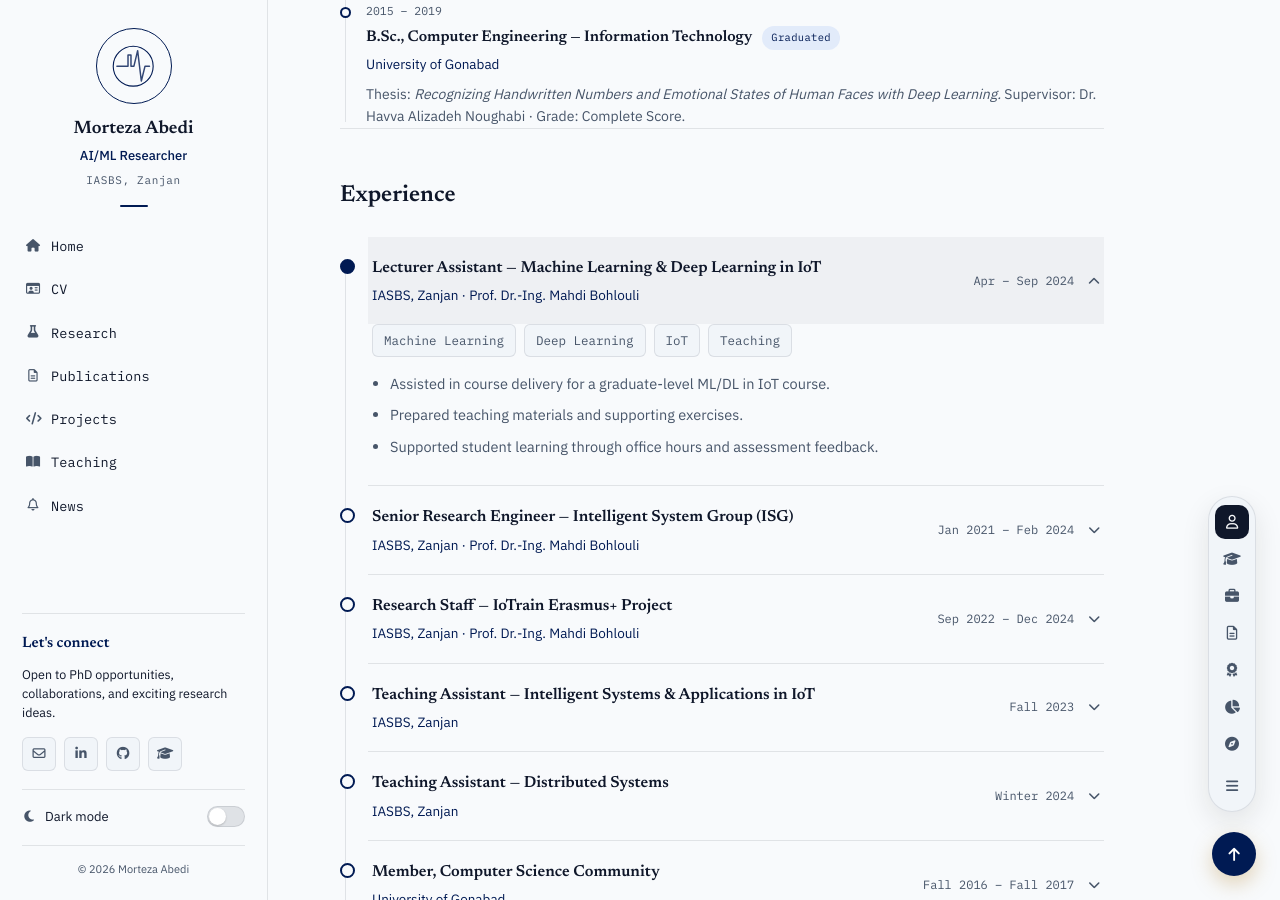
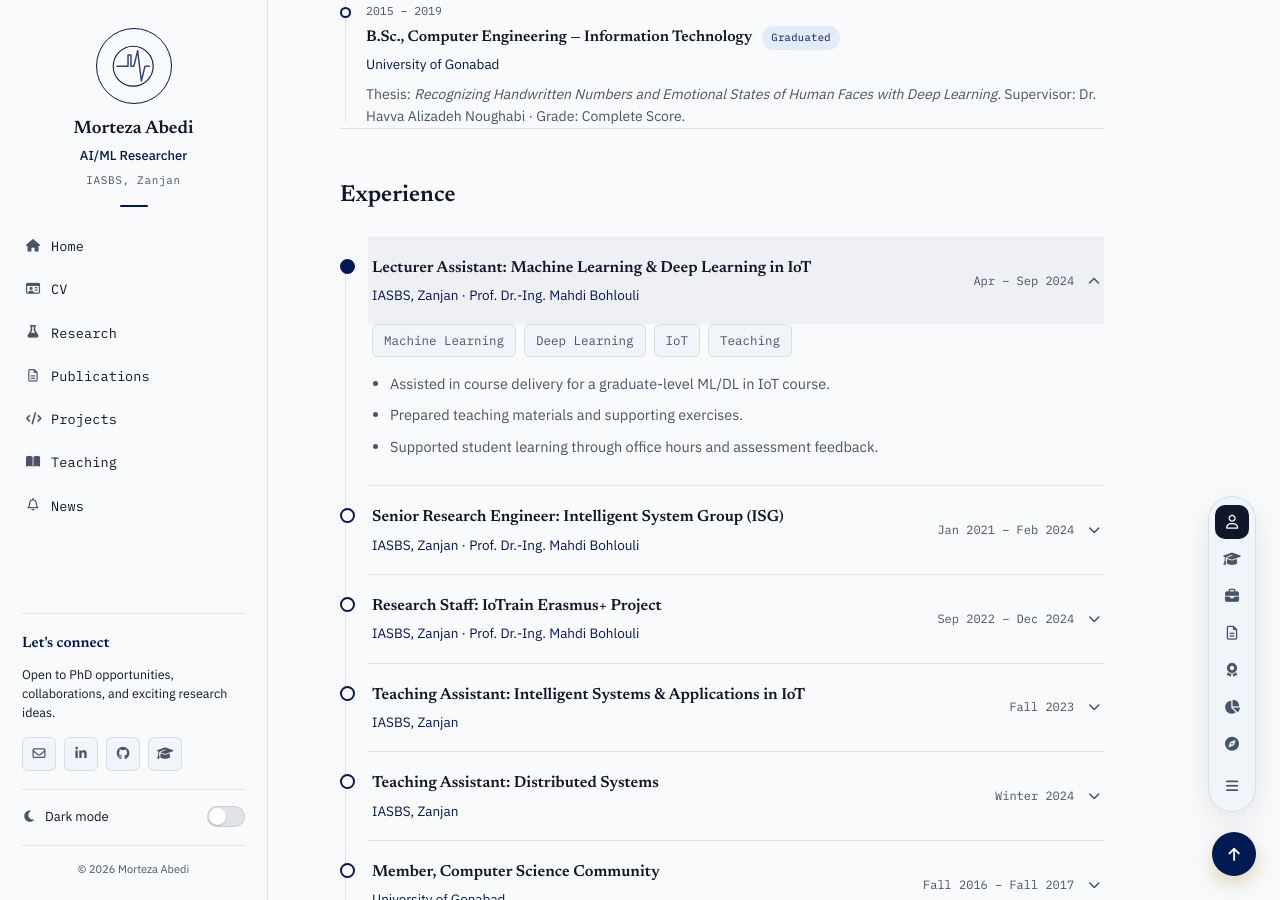
Before and after one commit to mortezatto/mortezatto.github.io, a Jekyll site: the page built from cv.md, in a window 1280 px wide and 900 px high, scrolled down 956 px. Built offline with Jekyll 4.4.1, drawn with Linux system fonts in a browser that asks for light colours; comment, search, counter and statistics services are not loaded.

Commit message:
Change something in the index files

```diff
--- a/_data/experience.json
+++ b/_data/experience.json
@@ -1,7 +1,7 @@
 [
   {
     "id": "lecturer-assistant-ml-iot",
-    "title": "Lecturer Assistant — Machine Learning &amp; Deep Learning in IoT",
+    "title": "Lecturer Assistant: Machine Learning &amp; Deep Learning in IoT",
     "org": "IASBS, Zanjan · Prof. Dr.-Ing. Mahdi Bohlouli",
     "dates": "Apr – Sep 2024",
     "open": true,
@@ -14,7 +14,7 @@
   },
   {
     "id": "senior-research-engineer-isg",
-    "title": "Senior Research Engineer — Intelligent System Group (ISG)",
+    "title": "Senior Research Engineer: Intelligent System Group (ISG)",
     "org": "IASBS, Zanjan · Prof. Dr.-Ing. Mahdi Bohlouli",
     "dates": "Jan 2021 – Feb 2024",
     "open": false,
@@ -26,7 +26,7 @@
   },
   {
     "id": "research-staff-iotrain",
-    "title": "Research Staff — IoTrain Erasmus+ Project",
+    "title": "Research Staff: IoTrain Erasmus+ Project",
     "org": "IASBS, Zanjan · Prof. Dr.-Ing. Mahdi Bohlouli",
     "dates": "Sep 2022 – Dec 2024",
     "open": false,
@@ -38,7 +38,7 @@
   },
   {
     "id": "ta-intelligent-systems-iot",
-    "title": "Teaching Assistant — Intelligent Systems &amp; Applications in IoT",
+    "title": "Teaching Assistant: Intelligent Systems &amp; Applications in IoT",
     "org": "IASBS, Zanjan",
     "dates": "Fall 2023",
     "open": false,
@@ -49,7 +49,7 @@
   },
   {
     "id": "ta-distributed-systems",
-    "title": "Teaching Assistant — Distributed Systems",
+    "title": "Teaching Assistant: Distributed Systems",
     "org": "IASBS, Zanjan",
     "dates": "Winter 2024",
     "open": false,
```
